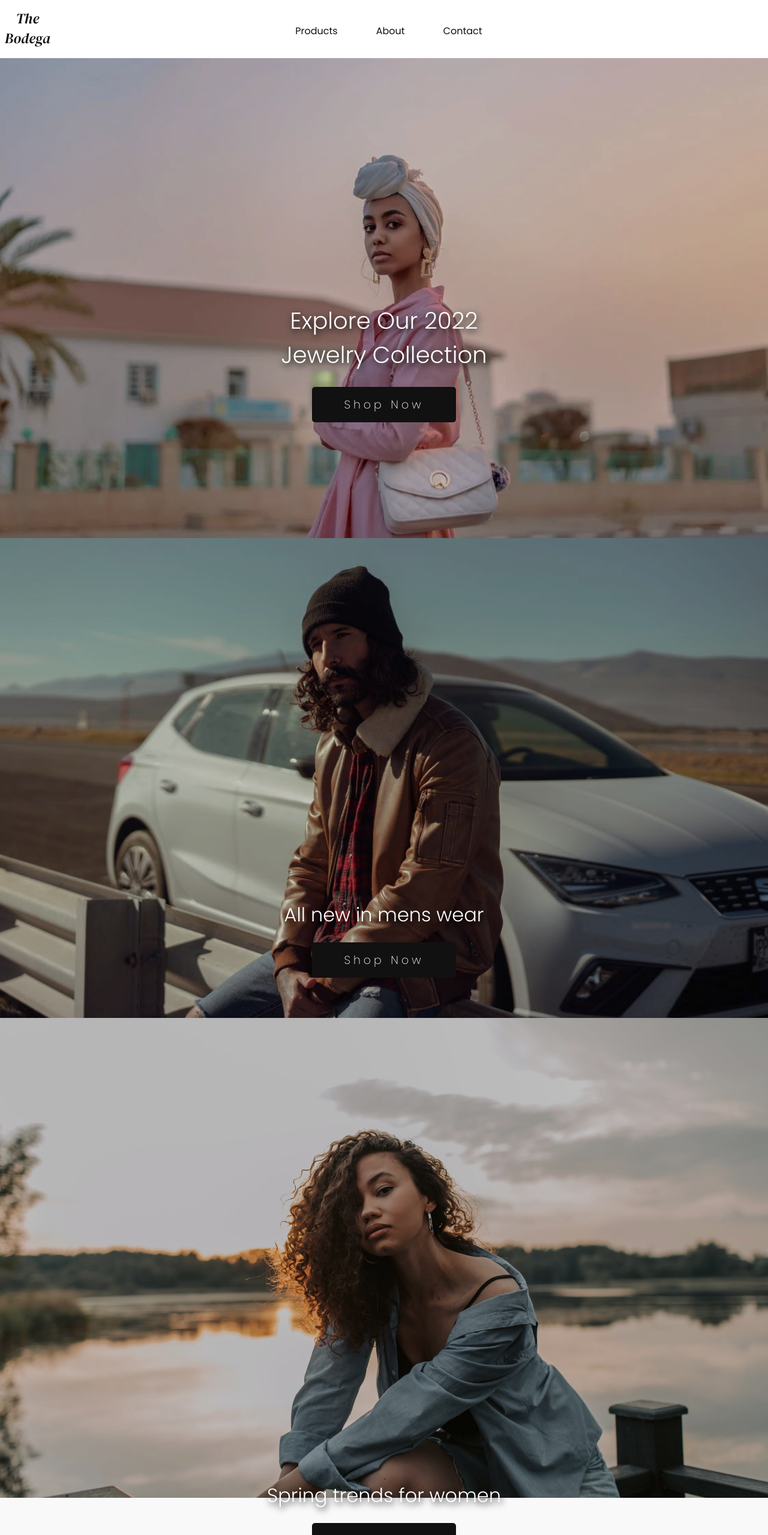
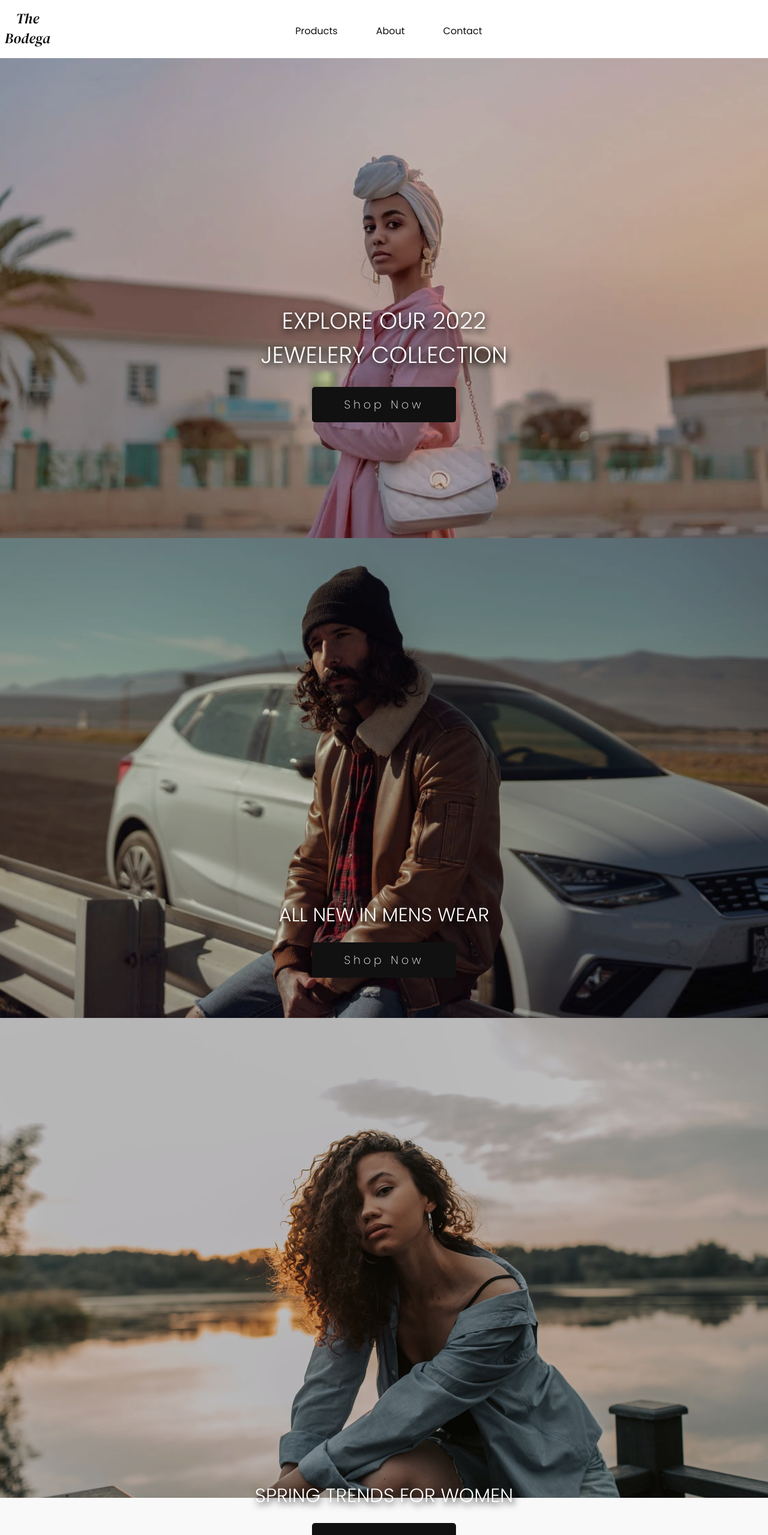
Before and after one commit to teresafranxman97/the-bodega, a React (Create React App) app: page / in a window 1280 px wide. Shown: the top 2559 px of the page at 60% size. Built offline with nearby package versions, Linux system fonts and the light colour scheme; some icons are missing.

Commit message:
Updated titles

```diff
--- a/src/sections/Contact.js
+++ b/src/sections/Contact.js
@@ -36,7 +36,7 @@ const Contact = () => {
 		<ContactStyles>
 			<Wrapper>
 				<div className="title">
-					<h1>Contact us</h1>
+					<h1>CONTACT US</h1>
 				</div>
 				<form ref={form} onSubmit={sendEmail}>
 					<label>
--- a/src/sections/Landing.js
+++ b/src/sections/Landing.js
@@ -12,8 +12,8 @@ const Landing = () => {
 					<img src={firstImg} alt="" />
 					<div className="content">
 						<h1>
-							Explore Our 2022
-							<br /> Jewelry Collection
+							EXPLORE OUR 2022
+							<br /> JEWELERY COLLECTION
 						</h1>
 						<Button content="Shop Now" link="/products" />
 					</div>
@@ -21,14 +21,14 @@ const Landing = () => {
 				<div className="second container">
 					<img src={secImg} alt="male model leaning on car" className="img-two" />
 					<div className="content-two">
-						<h1>All new in mens wear</h1>
+						<h1>ALL NEW IN MENS WEAR</h1>
 						<Button content="Shop Now" link="/products" />
 					</div>
 				</div>
 				<div className="container three">
 					<img src={thirdImg} alt="female model with flower shirt and bag" />
 					<div className="content-three">
-						<h1>Spring trends for women</h1>
+						<h1>SPRING TRENDS FOR WOMEN</h1>
 						<Button content="Shop Now" link="/products" />
 					</div>
 				</div>
--- a/src/sections/Login.js
+++ b/src/sections/Login.js
@@ -30,7 +30,7 @@ const Login = () => {
 	return (
 		<LoginStyles>
 			<div className="title">
-				<h1>Log In</h1>
+				<h1>LOG IN</h1>
 			</div>
 			<Container>
 				<form onSubmit={handleSubmit}>
--- a/src/sections/Products.js
+++ b/src/sections/Products.js
@@ -39,7 +39,7 @@ const Products = () => {
 	return (
 		<ProductsStyles>
 			<div className="title">
-				<h1>Latest Products</h1>
+				<h1>LATEST PRODUCTS</h1>
 			</div>
 			{loading ? (
 				<Loading loading={loading} />
--- a/src/sections/Signup.js
+++ b/src/sections/Signup.js
@@ -31,7 +31,7 @@ const Signup = () => {
 	return (
 		<SignupStyles>
 			<div className="title">
-				<h1>Create Account</h1>
+				<h1>CREATE ACCOUNT</h1>
 			</div>
 			<Container>
 				<form onSubmit={handleSubmit}>
```
